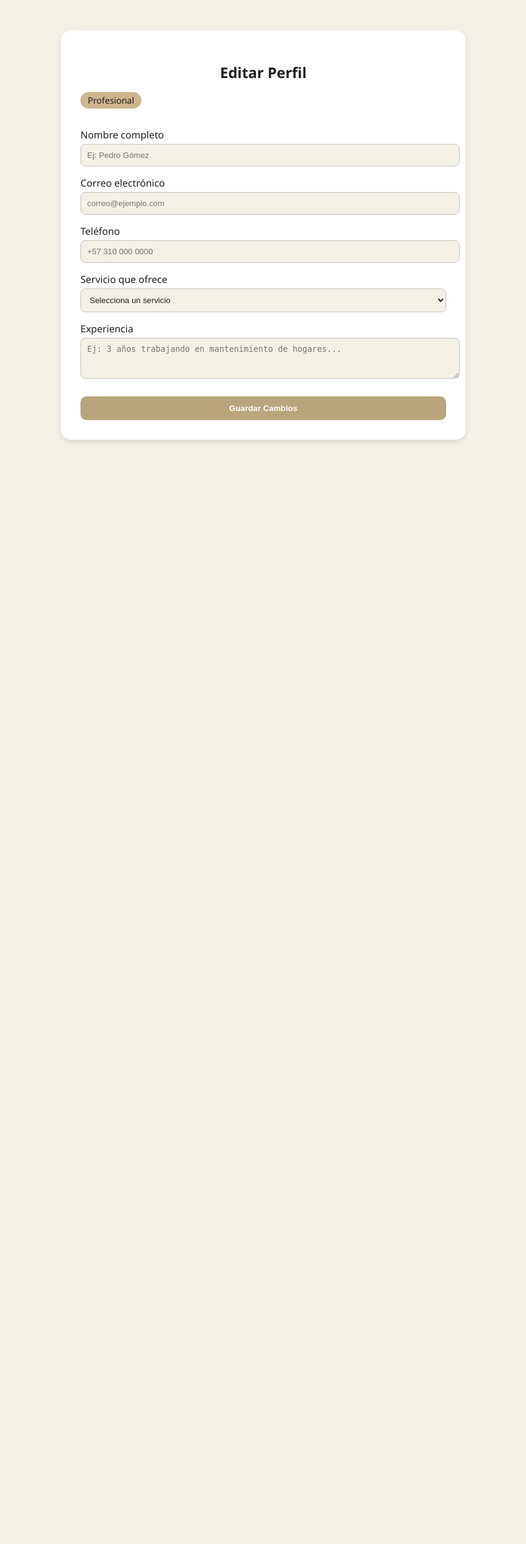
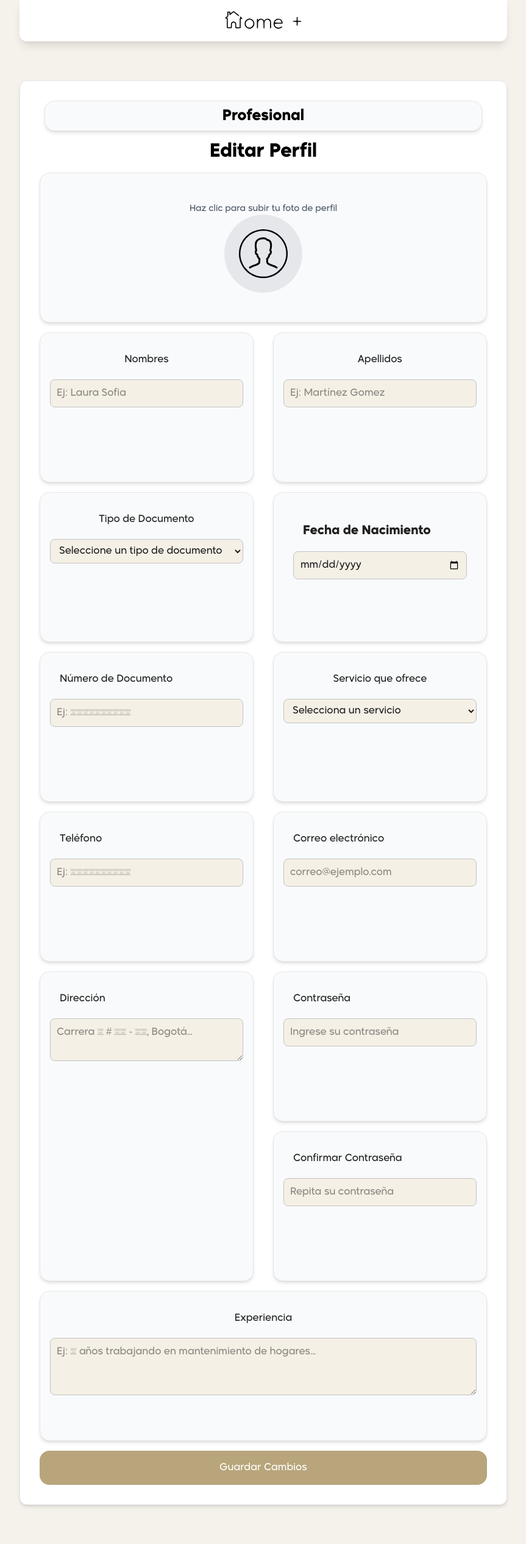
Before and after one commit to Cxstiboii/HomePlusMVC, a PHP site: page /Views/modulo-usuarios/HomePlusRegistro/editar-pefil-profesional.html in a window 1280 px wide. Shown: the whole page at 61% size, without its empty margins (208-1071 px from the left). Before the commit the page ends 725 px from the top, so only its background shows below. Run offline with PHP 8.4, Linux system fonts and the light colour scheme.

Commit message:
edite profesional en editar profesional

```diff
--- a/Views/modulo-usuarios/HomePlusRegistro/css/editar-perfil-profesional.css
+++ b/Views/modulo-usuarios/HomePlusRegistro/css/editar-perfil-profesional.css
@@ -1,51 +1,21 @@
 :root {
-    --white: #FFFFFF;
-    --black: #1F1F1F;
-    --beige: #CCB58E;
-    --gray: #C2C2C2;
-    --light-beige: #F5F0E6;
-    --dark-beige: #B8A57B;
-  }
-
-  body {
-    font-family: 'Segoe UI', sans-serif;
-    background-color: var(--light-beige);
-    margin: 0;
-    padding: 0;
-  }
-
-  .container {
-    max-width: 600px;
-    margin: 50px auto;
-    background-color: var(--white);
-    padding: 2rem;
-    border-radius: 16px;
-    box-shadow: 0 4px 10px rgba(0,0,0,0.1);
-  }
-
-  h2 {
-    color: var(--black);
-    margin-bottom: 1rem;
-    text-align: center;
-  }
-
-  .role-badge {
-    display: inline-block;
-    padding: 4px 12px;
-    background-color: var(--beige);
-    color: var(--black);
-    border-radius: 20px;
-    font-size: 0.9rem;
-    margin-bottom: 1rem;
+  --white: #ffffff;
+  --black: #1f1f1f;
+  --beige: #ccb58e;
+  --gray: #c2c2c2;
+  --light-beige: #f5f0e6;
+  --dark-beige: #b8a57b;
 }
 
 label {
   display: block;
-    margin-top: 1rem;
+  margin: 1rem;
   color: var(--black);
 }
 
-  input, textarea, select {
+input,
+textarea,
+select {
   width: 100%;
   padding: 10px;
   margin-top: 4px;
--- a/Views/modulo-usuarios/HomePlusRegistro/editar-pefil-profesional.html
+++ b/Views/modulo-usuarios/HomePlusRegistro/editar-pefil-profesional.html
@@ -3,49 +3,175 @@
 <head>
   <meta charset="UTF-8" />
   <meta name="viewport" content="width=device-width, initial-scale=1.0"/>
+  <title>Editar Perfil - Profesional | Home+</title>
   <link rel="stylesheet" href="/Views/modulo-usuarios/HomePlusRegistro/css/editar-perfil-profesional.css">
   <link rel="icon" href="/Views/assets/img/1. Usuario/homelogo.jpg">
-  <title>Editar Perfil - Profesional | Home+</title>
+  <script src="https://cdn.jsdelivr.net/npm/@tailwindcss/browser@4"></script>
 
+  <style>
+    /* Fuente */
+    @font-face {
+      font-family: "MadaniArabic";
+      src: url("./Views/fonts/MadaniArabicDEMO-Regular.otf") format("opentype");
+      font-weight: 400;
+    }
+    @font-face {
+      font-family: "MadaniArabic";
+      src: url("./Views/fonts/MadaniArabicDEMO-Bold.otf") format("opentype");
+      font-weight: 700;
+    }
+    .font-madani { font-family: "MadaniArabic", sans-serif; }
+  </style>
 </head>
-<body>
-  <div class="container">
-    <h2>Editar Perfil</h2>
-    <span class="role-badge">Profesional</span>
 
-    <form onsubmit="redirigirProfesional(event)">
-      <label for="nombre">Nombre completo</label>
-      <input type="text" id="nombre" placeholder="Ej: Pedro Gómez" required>
+<nav class="w-auto bg-white flex justify-center items-center shadow-lg xl:mx-60 rounded-b-xl">
+  <img src="/Views/assets/img/Logo/Logo-Home-Transparente.svg" alt="Logo de Home_Plus" class="w-40 p-4">
+</nav>
 
-      <label for="email">Correo electrónico</label>
-      <input type="email" id="email" placeholder="correo@ejemplo.com" required>
+<body class="font-madani bg-[#f5f1eb] m-0 p-0">
+  <section class="xl:mx-60 my-16 bg-white p-8 rounded-xl shadow-md bg-gray-50 border border-gray-200 rounded-2xl shadow-md">
 
-      <label for="telefono">Teléfono</label>
-      <input type="tel" id="telefono" placeholder="+57 310 000 0000" required>
+    <!-- Badge Profesional -->
+    <div class="flex justify-center items-center p-2 mx-2 bg-gray-50 border border-gray-200 rounded-2xl shadow-md">
+      <p class="font-bold font-madani text-2xl">Profesional</p>
+    </div>
+    <h2 class="text-3xl py-4 text-center font-madani font-bold">Editar Perfil</h2>
 
-      <label for="servicio">Servicio que ofrece</label>
-      <select id="servicio" required>
-        <option value="">Selecciona un servicio</option>
+    <form onsubmit="redirigirProfesional(event)"
+          class="space-y-4 xl:space-y-0 xl:grid xl:grid-cols-2 xl:grid-rows-8 xl:gap-x-8 xl:gap-y-4">
+
+      <!-- Foto Perfil -->
+      <div class="col-span-2 flex justify-center bg-gray-50 border border-gray-200 rounded-2xl shadow-md p-8">
+        <label for="fotoPerfil" class="cursor-pointer group flex flex-col items-center w-full">
+          <p class="text-sm text-gray-600 group-hover:text-yellow-500 text-center">
+            Haz clic para subir tu foto de perfil
+          </p>
+          <div class="w-32 h-32 rounded-full bg-gray-200 flex items-center justify-center overflow-hidden mx-auto">
+            <img id="avatarPreview"
+                 src="/Views/assets/img/iconos/Gemini_Generated_Image_raoxjfraoxjfraox.svg"
+                 alt="avatar"
+                 class="w-20 h-20 object-contain pointer-events-none">
+          </div>
+          <input type="file" id="fotoPerfil" accept="image/*" class="hidden">
+        </label>
+      </div>
+
+     </div>
+
+        <!-- 2: Nombres -->
+        <div class="row-start-2 p-4 bg-gray-50 border border-gray-200 rounded-2xl shadow-md">
+            <label for="nombres" class="block mb-2 text-center ">Nombres</label>
+            <input type="text" id="nombres" placeholder="Ej: Laura Sofia" required class="w-full border rounded p-2">
+        </div>
+        <!-- 3: Apellidos -->
+        <div class="row-start-2 col-start-2 p-4 bg-gray-50 border border-gray-200 rounded-2xl shadow-md">
+            <label for="apellidos" class="block mb-2 text-center">Apellidos</label>
+            <input type="text" id="apellidos" placeholder="Ej: Martínez Gomez" required class="w-full border rounded p-2">
+        </div>
+
+      <!-- 4: Fecha de Nacimiento -->
+<div class="p-8 bg-gray-50 border border-gray-200 rounded-2xl shadow-md">
+  <label for="fechaNacimiento" class="text-xl font-bold mb-2">Fecha de Nacimiento</label>
+  <input
+    type="date"
+    id="fechaNacimiento"
+    required
+    class="w-full border border-gray-400 rounded text-[#1f1f1f] p-2"
+  >
+</div>
+
+
+        <!-- 5: Tipo de Documento -->
+        <div class="col-start-1 row-start-3 p-4 bg-gray-50 border border-gray-200 rounded-2xl shadow-md ">
+            <label for="tipoDocumento" class="block mb-2 mb-2 text-center">Tipo de Documento</label>
+            <select id="tipoDocumento" required class="w-full border rounded p-2">
+            <option value="" disabled selected>Seleccione un tipo de documento</option>
+            <option value="cedula">Cédula</option>
+            <option value="pasaporte">Pasaporte</option>
+            <option value="cedulaExtranjera">Cédula Extranjera</option>
+            </select>
+        </div>
+
+        <!-- 6: Numero de Documento -->
+        <div class="row-start-4 p-4 bg-gray-50 border border-gray-200 rounded-2xl shadow-md">
+            <label for="numeroDocumento" class="block mb-2">Número de Documento</label>
+            <input type="number" id="numeroDocumento" placeholder="Ej: 1234567890" min="1" max="9999999999" required class="w-full border rounded p-2">
+        </div>
+
+        <!-- 7: Teléfono -->
+        <div class="row-start-5 p-4 bg-gray-50 border border-gray-200 rounded-2xl shadow-md">
+            <label for="telefono" class="block mb-2">Teléfono</label>
+            <input type="number" id="telefono" placeholder="Ej: 1234567890" min="1" max="9999999999" required class="w-full border rounded p-2">
+        </div>
+
+        <!-- 8: Correo Electrónico -->
+        <div class="row-start-5 p-4 bg-gray-50 border border-gray-200 rounded-2xl shadow-md">
+            <label for="email" class="block mb-2">Correo electrónico</label>
+            <input type="email" id="email" placeholder="correo@ejemplo.com" required class="w-full border rounded p-2">
+        </div>
+              <!-- Servicio -->
+      <div class="p-4 bg-gray-50 border border-gray-200 rounded-2xl shadow-md">
+        <label for="servicio" class="block mb-2 text-center">Servicio que ofrece</label>
+        <select id="servicio" required class="w-full border rounded p-2">
+          <option value="" disabled selected>Selecciona un servicio</option>
           <option>Plomería</option>
           <option>Electricidad</option>
           <option>Carpintería</option>
           <option>Pintura</option>
           <option>Otros</option>
         </select>
+      </div>
 
-      <label for="experiencia">Experiencia</label>
-      <textarea id="experiencia" rows="3" placeholder="Ej: 3 años trabajando en mantenimiento de hogares..." required></textarea>
+      <!-- Experiencia -->
+      <div class="col-span-2 p-4 bg-gray-50 border border-gray-200 rounded-2xl shadow-md">
+        <label for="experiencia" class="block mb-2 text-center">Experiencia</label>
+        <textarea id="experiencia" rows="3" placeholder="Ej: 3 años trabajando en mantenimiento de hogares..." required class="w-full border rounded p-2"></textarea>
+      </div>
 
-      <button type="submit" class="button">Guardar Cambios</button>
-    </form>
+        <!-- 9: Contraseña -->
+        <div class="col-start-2 row-start-6 p-4 bg-gray-50 border border-gray-200 rounded-2xl shadow-md">
+            <label for="contrasena" class="block mb-2">Contraseña</label>
+            <input type="password" id="contrasena" placeholder="Ingrese su contraseña" required minlength="6" maxlength="25" class="w-full border rounded p-2">
+        </div>
+
+        <!-- 10: Dirección -->
+        <div class="row-span-2 col-start-1 row-start-6 p-4 bg-gray-50 border border-gray-200 rounded-2xl shadow-md">
+            <label for="direccion" class="block mb-2">Dirección</label>
+            <textarea id="direccion" rows="2" placeholder="Carrera 8 # 45 - 20, Bogotá..." required class="w-full border rounded p-2"></textarea>
+        </div>
+
+        <!-- 11: Confirmar Contraseña -->
+        <div class="col-start-2 row-start-7 p-4 bg-gray-50 border border-gray-200 rounded-2xl shadow-md">
+            <label for="confirmarContrasena" class="block mb-2">Confirmar Contraseña</label>
+            <input type="password" id="confirmarContrasena" placeholder="Repita su contraseña" required minlength="6" maxlength="25" class="w-full border rounded p-2">
+        </div>
+
+        <!-- 12: Guardar Cambios -->
+        <div class="col-span-2">
+            <button type="submit" class="w-full bg-[#b8a57b] text-white p-4 rounded-2xl ">Guardar Cambios</button>
         </div>
 
   <script>
     function redirigirProfesional(e) {
       e.preventDefault();
-      // Aquí podrías guardar datos si quisieras
       window.location.href = "/Views/modulo-usuarios/HomePlusFull/index.html";
     }
+
+    const inputFile = document.getElementById('fotoPerfil');
+    const avatarPreview = document.getElementById('avatarPreview');
+
+    inputFile.addEventListener('change', function(event) {
+      const file = event.target.files[0];
+      if (file) {
+        const reader = new FileReader();
+        reader.onload = function(e) {
+          avatarPreview.src = e.target.result;
+          avatarPreview.classList.add("object-cover");
+          avatarPreview.classList.remove("object-contain");
+        };
+        reader.readAsDataURL(file);
+      }
+    });
   </script>
 </body>
 </html>
```
Also changed, not shown: Views/modulo-usuarios/HomePlusRegistro/editar-perfil-cliente.html (+10 -5 lines). Lines whose indentation alone changed are shown as unchanged.
